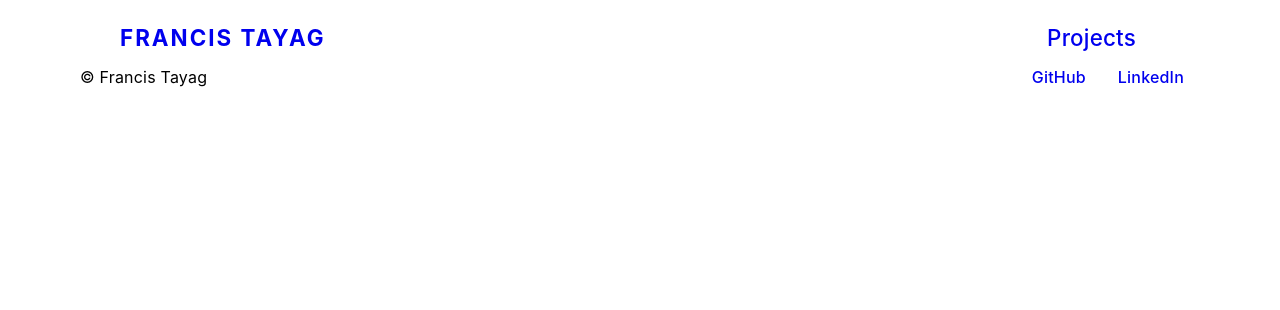
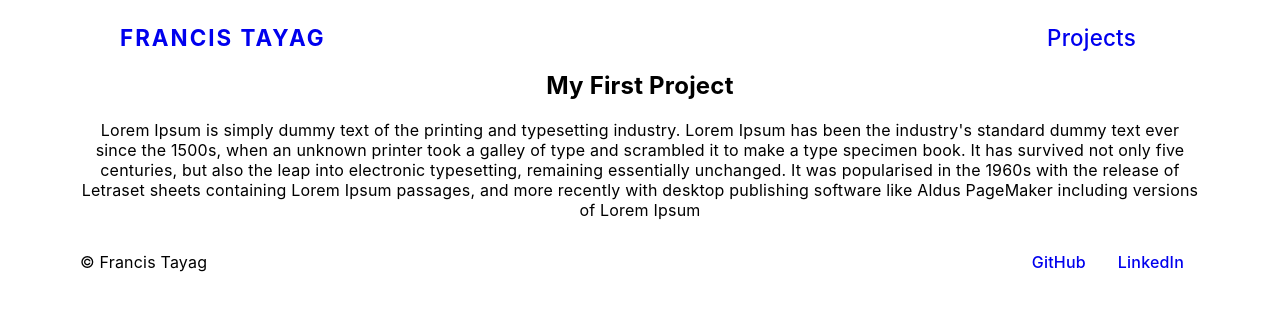
Before and after one commit to fmtayag/fmtayag.github.io, a React (Create React App) app in the folder ui/: page /projects/1 in a window 1280 px wide. Shown: the top 310 px of the page. Built offline with nearby package versions, Linux system fonts and the light colour scheme; data requests are answered from the project's data file.

Commit message:
Added basic project details page

```diff
--- /dev/null
+++ b/ui/data/db.json
@@ -0,0 +1,24 @@
+{
+    "projects": [
+        {
+            "title": "My First Project",
+            "body": "Lorem Ipsum is simply dummy text of the printing and typesetting industry. Lorem Ipsum has been the industry's standard dummy text ever since the 1500s, when an unknown printer took a galley of type and scrambled it to make a type specimen book. It has survived not only five centuries, but also the leap into electronic typesetting, remaining essentially unchanged. It was popularised in the 1960s with the release of Letraset sheets containing Lorem Ipsum passages, and more recently with desktop publishing software like Aldus PageMaker including versions of Lorem Ipsum",
+            "id": "1"
+        },
+        {
+            "title": "My Second Project",
+            "body": "Lorem ipsum dolor sit amet, consectetur adipiscing elit, sed do eiusmod tempor incididunt ut labore et dolore magna aliqua. Ut enim ad minim veniam, quis nostrud exercitation ullamco laboris nisi ut aliquip ex ea commodo consequat. Duis aute irure dolor in reprehenderit in voluptate velit esse cillum dolore eu fugiat nulla pariatur. Excepteur sint occaecat cupidatat non proident, sunt in culpa qui officia deserunt mollit anim id est laborum",
+            "id": "2"
+        },
+        {
+            "title": "My Third Project",
+            "body": "Sed ut perspiciatis unde omnis iste natus error sit voluptatem accusantium doloremque laudantium, totam rem aperiam, eaque ipsa quae ab illo inventore veritatis et quasi architecto beatae vitae dicta sunt explicabo. Nemo enim ipsam voluptatem quia voluptas sit aspernatur aut odit aut fugit, sed quia consequuntur magni dolores eos qui ratione voluptatem sequi nesciunt. Neque porro quisquam est, qui dolorem ipsum quia dolor sit amet, consectetur, adipisci velit, sed quia non numquam eius modi tempora incidunt ut labore et dolore magnam aliquam quaerat voluptatem. Ut enim ad minima veniam, quis nostrum exercitationem ullam corporis suscipit laboriosam, nisi ut aliquid ex ea commodi consequatur? Quis autem vel eum iure reprehenderit qui in ea voluptate velit esse quam nihil molestiae consequatur, vel illum qui dolorem eum fugiat quo voluptas nulla pariatur?",
+            "id": "3"
+        },
+        {
+            "title": "My Fourth Project",
+            "body": "Sed ut perspiciatis unde omnis iste natus error sit voluptatem accusantium doloremque laudantium, totam rem aperiam, eaque ipsa quae ab illo inventore veritatis et quasi architecto beatae vitae dicta sunt explicabo. Nemo enim ipsam voluptatem quia voluptas sit aspernatur aut odit aut fugit, sed quia consequuntur magni dolores eos qui ratione voluptatem sequi nesciunt. Neque porro quisquam est, qui dolorem ipsum quia dolor sit amet, consectetur, adipisci velit, sed quia non numquam eius modi tempora incidunt ut labore et dolore magnam aliquam quaerat voluptatem. Ut enim ad minima veniam, quis nostrum exercitationem ullam corporis suscipit laboriosam, nisi ut aliquid ex ea commodi consequatur? Quis autem vel eum iure reprehenderit qui in ea voluptate velit esse quam nihil molestiae consequatur, vel illum qui dolorem eum fugiat quo voluptas nulla pariatur?",
+            "id": "4"
+        }
+    ]
+}
--- a/ui/package.json
+++ b/ui/package.json
@@ -6,6 +6,7 @@
     "@testing-library/jest-dom": "^5.17.0",
     "@testing-library/react": "^13.4.0",
     "@testing-library/user-event": "^13.5.0",
+    "json-server": "^1.0.0-alpha.23",
     "react": "^18.2.0",
     "react-dom": "^18.2.0",
     "react-router-dom": "^6.22.2",
--- a/ui/src/App.js
+++ b/ui/src/App.js
@@ -5,6 +5,7 @@ import Navbar from './components/Navbar.js';
 import Projects from './pages/Projects.js';
 import About from './pages/About.js';
 import Footer from './components/Footer.js';
+import ProjectDetails from './pages/ProjectDetails.js';
 
 function App() {
   return (
@@ -16,6 +17,7 @@ function App() {
           <Route path="/" element={<Home />}></Route>
           <Route path="/projects" element={<Projects />}></Route>
           <Route path="/about" element={<About />}></Route>
+          <Route path="/projects/:id" element={<ProjectDetails />}></Route>
         </Routes>
       </BrowserRouter>
 
--- a/ui/src/components/ProjectCard.js
+++ b/ui/src/components/ProjectCard.js
@@ -1,7 +1,7 @@
 import '../styles/ProjectCard.css';
 import { Link } from 'react-router-dom';
 
-const ProjectCard = ({image_src, title, subtitle, body}) => {
+const ProjectCard = ({id, image_src, title, subtitle, body}) => {
 
     return (
         <div className="project-card">
@@ -14,7 +14,7 @@ const ProjectCard = ({image_src, title, subtitle, body}) => {
                 <p>{body}</p>
             </div>
             <div className="details-container">
-                <Link to="/projects">Read More</Link>
+                <Link to={`/projects/${id}`}>Read More</Link>
                 {/* <button onClick={() => {console.log("hello")}} className="primary-btn">Read More &gt;</button> */}
             </div>
         </div>
--- a/ui/src/components/ProjectsList.js
+++ b/ui/src/components/ProjectsList.js
@@ -2,15 +2,16 @@ import ProjectCard from "./ProjectCard";
 import '../styles/ProjectsList.css';
 
 const ProjectsList = () => {
+
     return (
         <div className="projects-list">
             <h1>My Projects</h1>
 
             <div className="container">
-                <ProjectCard image_src="/images/placeholder-1.png" title="Title 1" subtitle="Subtitle 1" body="Lorem ipsum dolor sit amet tutor carthago delenda" />
-                <ProjectCard image_src="/images/placeholder-2.png" title="Title 2" subtitle="Subtitle 2" body="Lorem ipsum dolor sit amet tutor carthLorem ipsum dolor sit amet tutor ago delenda" />
-                <ProjectCard image_src="/images/placeholder-3.png" title="Title 3" subtitle="Subtitle 3" body="Lorem ipsum dolor sit amet tutor carthago delenda Lorem ipsum dolor sit amet tutor carthago delenda Lorem ipsum dolor sit amet tutor carthago delenda" />
-                <ProjectCard image_src="/images/placeholder-2.png" title="Title 4" subtitle="Subtitle 4" body="Lorem ipsum dolor sit amet tutor carthago delenda " />
+                <ProjectCard id="1" image_src="/images/placeholder-1.png" title="Title 1" subtitle="Subtitle 1" body="Lorem ipsum dolor sit amet tutor carthago delenda" />
+                <ProjectCard id="2" image_src="/images/placeholder-2.png" title="Title 2" subtitle="Subtitle 2" body="Lorem ipsum dolor sit amet tutor carthLorem ipsum dolor sit amet tutor ago delenda" />
+                <ProjectCard id="3" image_src="/images/placeholder-3.png" title="Title 3" subtitle="Subtitle 3" body="Lorem ipsum dolor sit amet tutor carthago delenda Lorem ipsum dolor sit amet tutor carthago delenda Lorem ipsum dolor sit amet tutor carthago delenda" />
+                <ProjectCard id="4" image_src="/images/placeholder-2.png" title="Title 4" subtitle="Subtitle 4" body="Lorem ipsum dolor sit amet tutor carthago delenda " />
             </div>
         </div>
     );
--- /dev/null
+++ b/ui/src/pages/ProjectDetails.js
@@ -0,0 +1,39 @@
+import { useState } from "react";
+import { useParams } from "react-router-dom";
+
+const ProjectDetails = () => {
+    const [data, setData] = useState(null);
+
+    const { id } = useParams();
+    fetch('http://localhost:8000/projects/' + id)
+        .then(res => {
+            if (!res.ok) {
+                throw Error("Could not fetch data");
+            }
+            else {
+                return res.json();
+            }
+        }
+        )
+        .then(data => {
+            setData(data);
+        })
+        .catch(err => {
+            console.log(err);
+        });
+
+
+    return (
+        <div className="project-details">
+            {data && (
+                <article>
+                    <h1>{data.title}</h1>
+                    <p>{data.body}</p>
+                </article>
+            )}
+
+        </div>
+    );
+}
+
+export default ProjectDetails;
--- a/ui/src/pages/Projects.js
+++ b/ui/src/pages/Projects.js
@@ -1,6 +1,7 @@
 import ProjectsList from "../components/ProjectsList";
 
 const Projects = () => {
+
     return (
         <div className="projects-list">
             <ProjectsList />
```
Also changed, not shown: 1 other file (tests, documents, lock files or other folders).
